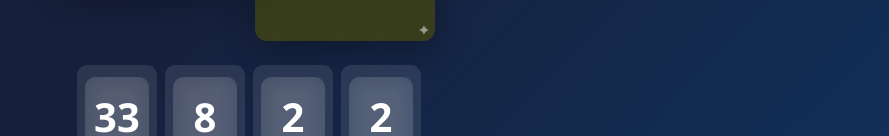
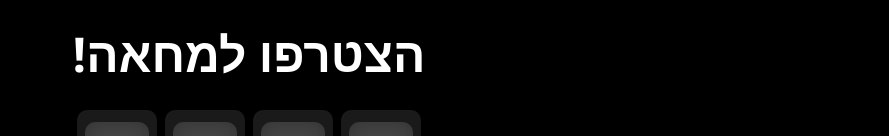
Before and after one commit to assaf-armis/costume-contest, a plain HTML site: page index.html in a window 1280 px wide. Shown: the part 390-526 px from the top of the page, without its empty margins (391-1280 px from the left). Drawn offline with Linux system fonts and the light colour scheme.

Commit message:
black background, add Hebrew call to action

```diff
--- a/index.html
+++ b/index.html
@@ -9,7 +9,7 @@
     body {
       min-height: 100vh; display: flex; flex-direction: column;
       align-items: center; justify-content: center;
-      background: linear-gradient(135deg, #1a1a2e, #16213e, #0f3460);
+      background: #000;
       color: #fff; font-family: 'Segoe UI', sans-serif; text-align: center;
       padding: 1.5rem; gap: 1.5rem;
     }
@@ -41,6 +41,7 @@
     <img src="banner.png" alt="אחים לאונקול">
     <img src="logo.png" alt="כוח של פלן">
   </div>
+  <h1>הצטרפו למחאה!</h1>
   <div class="countdown">
     <div><div class="number" id="days">0</div><div class="label">Days</div></div>
     <div><div class="number" id="hours">0</div><div class="label">Hours</div></div>
```
